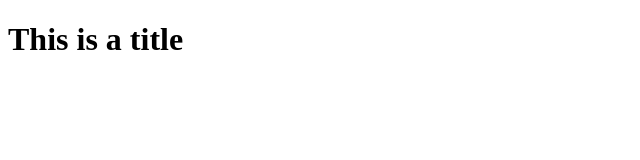
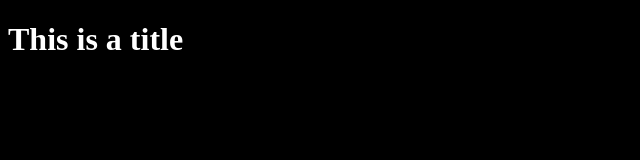
Before and after one commit to MrMartinezCTC/ProjectsDemo, a plain HTML site: page index.html in a window 1280 px wide. Shown: the whole page, without its empty margins (0-640 px from the left). Drawn offline with Linux system fonts and the light colour scheme.

Commit message:
Added styles to index.html to change the background and text colors

```diff
--- a/index.html
+++ b/index.html
@@ -4,6 +4,13 @@
     <meta charset="UTF-8">
     <meta name="viewport" content="width=device-width, initial-scale=1.0">
     <title>Document</title>
+    <style>
+        body
+        {
+            background-color: black;
+            color: white;
+        }
+    </style>
 </head>
 <body>
 
```
